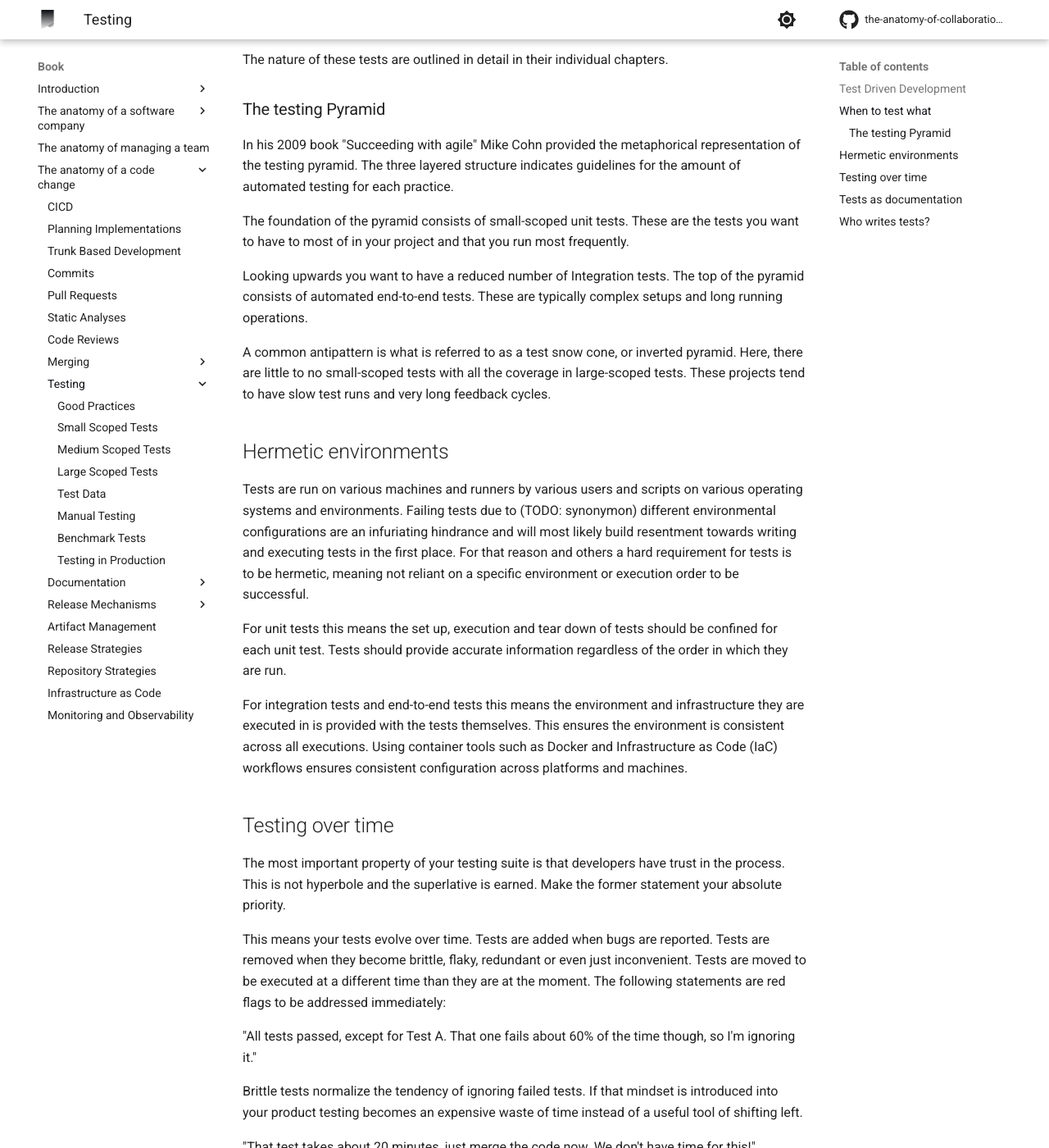
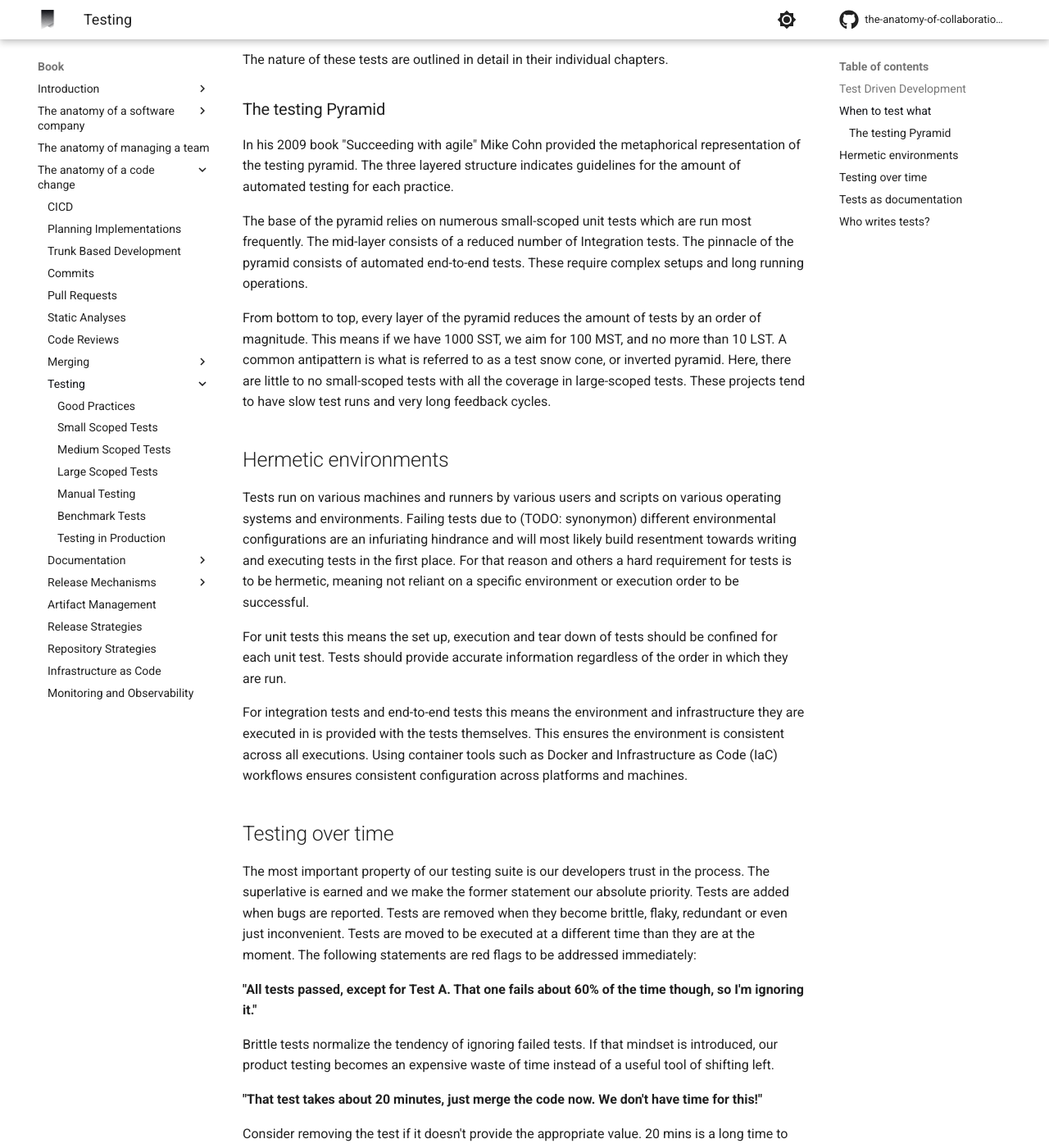
Before and after one commit to engineering-collaboration/book, an MkDocs documentation site: the page built from docs/book/anatomy-of-a-code-change/testing/README.md, in a window 1280 px wide and 1400 px high, scrolled down 1019 px. Shown: the whole window at 82% size. Built offline with MkDocs 1.6.1 and Material for MkDocs 9.7.7, drawn with Linux system fonts in a browser that asks for light colours; comment, search, counter and statistics services are not loaded; some of the changed text lies outside the part shown.

Commit message:
Rename testing strategies

```diff
--- a/docs/book/anatomy-of-a-code-change/testing/README.md
+++ b/docs/book/anatomy-of-a-code-change/testing/README.md
@@ -14,9 +14,9 @@ TBD encourages us to write down a strategy to tackle problems in small increment
 
 Testing is not a one-off task done as a step in the waterfall methodology. Throughout the life of a code change a varying suite of automated tests ensure the correct integration of code changes at different times.
 
-- Unit tests (small scoped tests) ensure correct behaviour within a system.
-- Integrations tests (medium scoped tests) ensure correct behaviour between embedded or connected systems.
-- End-to-end tests (large scoped tests) ensure correct behaviour across the entire product.
+- Unit tests ([Small Scoped Tests](./small-scoped-tests.md)) ensure correct behavior within a system.
+- Integrations tests ([Medium Scoped Tests](./medium-scoped-tests.md)) ensure correct behavior between embedded or connected systems.
+- End-to-end tests ([Large Scoped Tests](./large-scoped-tests.md)) ensure correct behavior across the entire product.
 
 The nature of these tests are outlined in detail in their individual chapters.
 
@@ -24,15 +24,13 @@ The nature of these tests are outlined in detail in their individual chapters.
 
 In his 2009 book "Succeeding with agile" Mike Cohn provided the metaphorical representation of the testing pyramid. The three layered structure indicates guidelines for the amount of automated testing for each practice.
 
-The foundation of the pyramid consists of small-scoped unit tests. These are the tests you want to have to most of in your project and that you run most frequently.
+The base of the pyramid relies on numerous small-scoped unit tests which are run most frequently. The mid-layer consists of a reduced number of Integration tests. The pinnacle of the pyramid consists of automated end-to-end tests. These require complex setups and long running operations.
 
-Looking upwards you want to have a reduced number of Integration tests. The top of the pyramid consists of automated end-to-end tests. These are typically complex setups and long running operations.
-
-A common antipattern is what is referred to as a test snow cone, or inverted pyramid. Here, there are little to no small-scoped tests with all the coverage in large-scoped tests. These projects tend to have slow test runs and very long feedback cycles.
+From bottom to top, every layer of the pyramid reduces the amount of tests by an order of magnitude. This means if we have 1000 SST, we aim for 100 MST, and no more than 10 LST. A common antipattern is what is referred to as a test snow cone, or inverted pyramid. Here, there are little to no small-scoped tests with all the coverage in large-scoped tests. These projects tend to have slow test runs and very long feedback cycles.
 
 ## Hermetic environments
 
-Tests are run on various machines and runners by various users and scripts on various operating systems and environments. Failing tests due to (TODO: synonymon) different environmental configurations are an infuriating hindrance and will most likely build resentment towards writing and executing tests in the first place. For that reason and others a hard requirement for tests is to be hermetic, meaning not reliant on a specific environment or execution order to be successful.
+Tests run on various machines and runners by various users and scripts on various operating systems and environments. Failing tests due to (TODO: synonymon) different environmental configurations are an infuriating hindrance and will most likely build resentment towards writing and executing tests in the first place. For that reason and others a hard requirement for tests is to be hermetic, meaning not reliant on a specific environment or execution order to be successful.
 
 For unit tests this means the set up, execution and tear down of tests should be confined for each unit test. Tests should provide accurate information regardless of the order in which they are run.
 
@@ -40,25 +38,23 @@ For integration tests and end-to-end tests this means the environment and infras
 
 ## Testing over time
 
-The most important property of your testing suite is that developers have trust in the process. This is not hyperbole and the superlative is earned. Make the former statement your absolute priority.
+The most important property of our testing suite is our developers trust in the process. The superlative is earned and we make the former statement our absolute priority. Tests are added when bugs are reported. Tests are removed when they become brittle, flaky, redundant or even just inconvenient. Tests are moved to be executed at a different time than they are at the moment. The following statements are red flags to be addressed immediately:
 
-This means your tests evolve over time. Tests are added when bugs are reported. Tests are removed when they become brittle, flaky, redundant or even just inconvenient. Tests are moved to be executed at a different time than they are at the moment. The following statements are red flags to be addressed immediately:
+**"All tests passed, except for Test A. That one fails about 60% of the time though, so I'm ignoring it."**
 
-"All tests passed, except for Test A. That one fails about 60% of the time though, so I'm ignoring it."
+Brittle tests normalize the tendency of ignoring failed tests. If that mindset is introduced, our product testing becomes an expensive waste of time instead of a useful tool of shifting left.
 
-Brittle tests normalize the tendency of ignoring failed tests. If that mindset is introduced into your product testing becomes an expensive waste of time instead of a useful tool of shifting left.
-
-"That test takes about 20 minutes, just merge the code now. We don't have time for this!"
+**"That test takes about 20 minutes, just merge the code now. We don't have time for this!"**
 
 Consider removing the test if it doesn't provide the appropriate value. 20 mins is a long time to occupy machines that may be better suited for other jobs. If the test is necessary consider shifting it right, e.g. from pre-merge to post-merge.
 
-"Every time I touch that function the tests fail, it's a huge pain in the ass!"
+**"Every time I touch that function the tests fail, it's a huge pain in the ass!"**
 
-See if you can test a higher layer of abstraction of the functionality. If not, throw it away. the upmost priority is not building resentment towards processes and having developers actively use the automated test suite.
+See if we can test a higher layer of abstraction of the functionality. If not, throw it away. the upmost priority is not building resentment towards processes and having developers actively use the automated test suite.
 
 ## Tests as documentation
 
-Software documentation is notoriously unreliable and it is common for documentation to have a tenuous relationship to the code. Clear and focused tests provide context as to the purpose and limitations of code segments. Additionally, documentation mostly does not cover certain edge cases or default return values. Tests of edge cases demonstrates expected behavior for future developers consuming your code. Writing and executing tests also streamlines pull requests as code reviewers spends less effort verifying the code works as expected if the change has tests that demonstrate code correctness.
+Software documentation is notoriously unreliable and it is common for documentation to have a tenuous relationship to the code. Clear and focused tests provide context as to the purpose and limitations of code segments. Additionally, documentation mostly does not cover certain edge cases or default return values. Tests of edge cases demonstrates expected behavior for future developers consuming our code. Writing and executing tests also streamlines pull requests as code reviewers spends less effort verifying the code works as expected if the change has tests that demonstrate code correctness.
 
 ## Who writes tests?
 
--- a/mkdocs.yml
+++ b/mkdocs.yml
@@ -121,10 +121,9 @@ nav:
       - Testing:
         - Testing: './book/anatomy-of-a-code-change/testing/README.md'
         - Good Practices: './book/anatomy-of-a-code-change/testing/best-practices.md'
-        - Small Scoped Tests: './book/anatomy-of-a-code-change/testing/unit-tests.md'
-        - Medium Scoped Tests: './book/anatomy-of-a-code-change/testing/integration-tests.md'
-        - Large Scoped Tests: './book/anatomy-of-a-code-change/testing/e2e-tests.md'
-        - Test Data: './book/anatomy-of-a-code-change/testing/test-data.md'
+        - Small Scoped Tests: './book/anatomy-of-a-code-change/testing/small-scoped-tests.md'
+        - Medium Scoped Tests: './book/anatomy-of-a-code-change/testing/medium-scoped-tests.md'
+        - Large Scoped Tests: './book/anatomy-of-a-code-change/testing/large-scoped-tests.md'
         - Manual Testing: './book/anatomy-of-a-code-change/testing/manual-tests.md'
         - Benchmark Tests: './book/anatomy-of-a-code-change/testing/benchmark-tests.md'
         - Testing in Production: './book/anatomy-of-a-code-change/testing/in-production.md'
```
Also changed, not shown: docs/book/anatomy-of-a-code-change/testing/large-scoped-tests.md (renamed from docs/book/anatomy-of-a-code-change/testing/e2e-tests.md), docs/book/anatomy-of-a-code-change/testing/medium-scoped-tests.md (renamed from docs/book/anatomy-of-a-code-change/testing/integration-tests.md), docs/book/anatomy-of-a-code-change/testing/small-scoped-tests.md (renamed from docs/book/anatomy-of-a-code-change/testing/unit-tests.md), docs/book/anatomy-of-a-code-change/testing/test-data.md (deleted).
